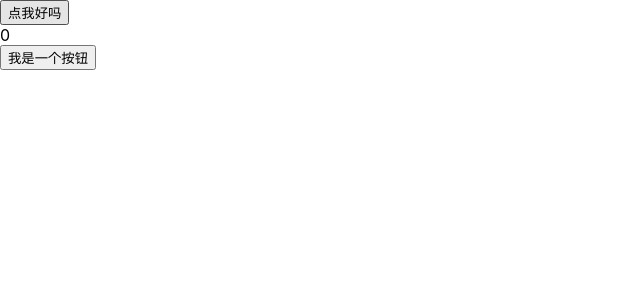
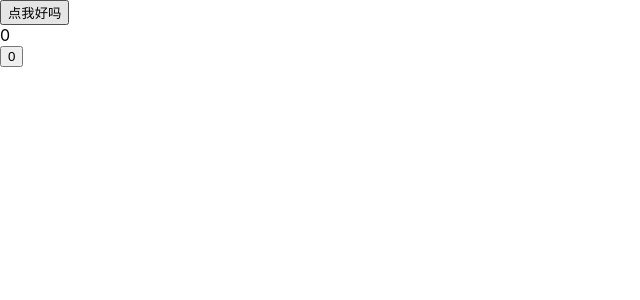
Before and after one commit to xlk1995/react-demo, a React (Create React App) app: page / in a window 1280 px wide. Shown: the top 300 px of the page, without its empty margins (0-640 px from the left). Built offline with nearby package versions, Linux system fonts and the light colour scheme.

Commit message:
feat: 函数式组件中使用consumer

```diff
--- a/src/index.js
+++ b/src/index.js
@@ -4,14 +4,13 @@ import "./index.css";
 
 const ThemeContext = React.createContext("dark");
 
-class Son extends React.Component {
-  // static contextType = ThemeContext;
-  render() {
-    console.log("son render");
-    return <button className={this.context}>我是一个按钮</button>;
-  }
+function Son() {
+  return (
+    <ThemeContext.Consumer>
+      {(value) => <button>{value}</button>}
+    </ThemeContext.Consumer>
+  );
 }
-Son.contextType = ThemeContext;
 
 class Dad extends React.Component {
   shouldComponentUpdate() {
```
Also changed, not shown: 1 other file (tests, documents, lock files or other folders).
